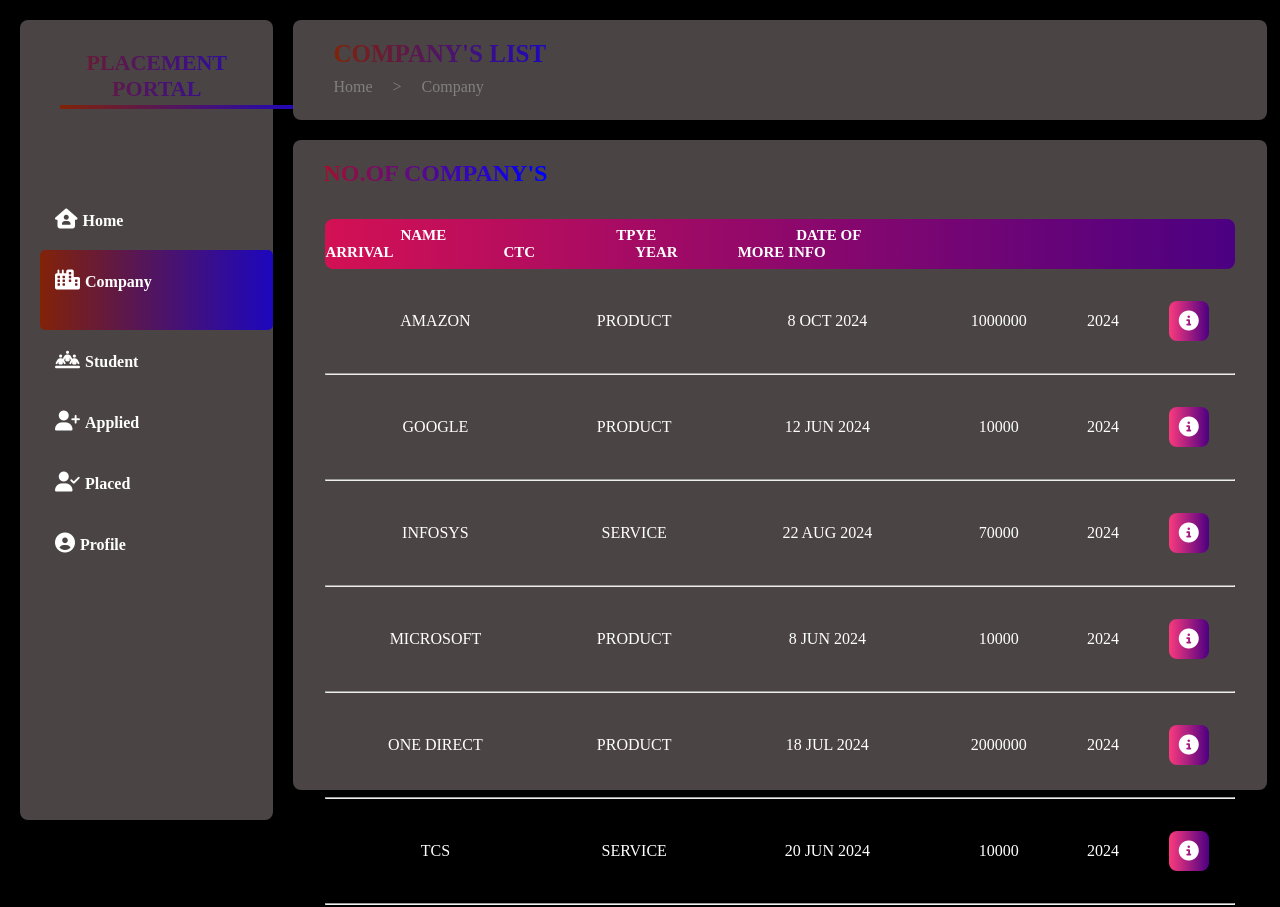
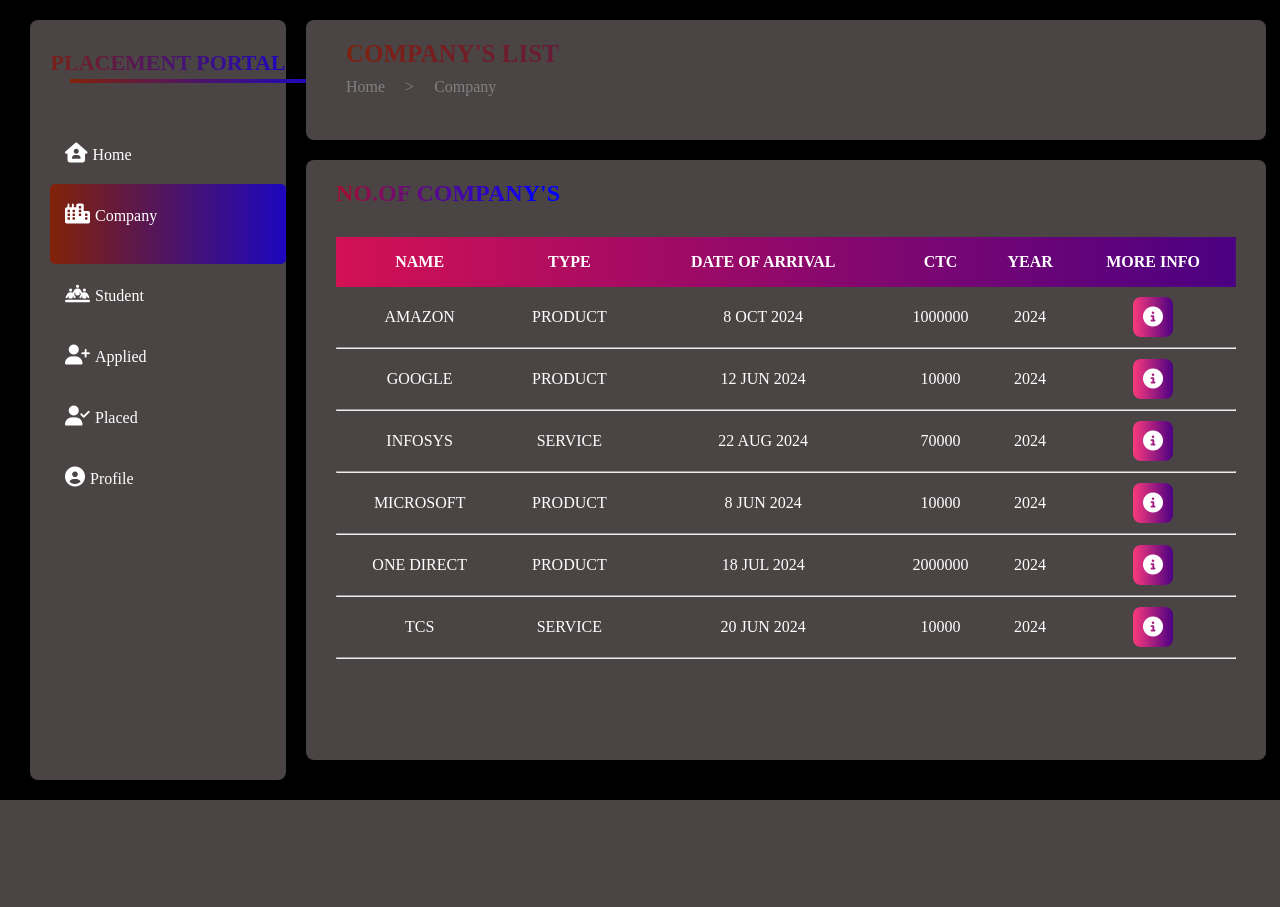
Before and after one commit to ParalYadav/Projects-on-web-development, a PHP site: page /placement/company.html in a window 1280 px wide. After the commit the page ends 800 px from the top, so only its background shows below. Run offline with PHP 8.4, Linux system fonts and the light colour scheme; some libraries are stand-ins or nearby versions.

Commit message:
Add files via upload

```diff
--- a/placement/company.html
+++ b/placement/company.html
@@ -17,18 +17,18 @@
             <h1 class="heading">PLACEMENT PORTAL<hr class="border"></h1>
             <nav>
                 <ul>
-                    <li><h4><a href="http://127.0.0.1:3000/home.html"><i class="fa-solid fa-house-user logo"></i>Home</a></h4></li>
-                    <li><h4><a href="http://127.0.0.1:3000/company.html" class="active"><i class="fa-solid fa-city logo"></i>Company</a></h4></li>
-                    <li><h4><a href="http://127.0.0.1:3000/student.html"><i class="fa-solid fa-people-line logo"></i>Student</a></h4></li>
-                    <li><h4><a href="http://127.0.0.1:3000/applied.html"><i class="fa-solid fa-user-plus logo"></i>Applied</a></h4></li>
-                    <li><h4><a href="http://127.0.0.1:3000/placed.html"><i class="fa-solid fa-user-check logo"></i>Placed</a></h4></li>
-                    <li><h4><a href="http://127.0.0.1:3000/profile.html"><i class="fa-solid fa-circle-user logo"></i>Profile</a></h4></li>
+                    <li><p><a href="http://127.0.0.1:3000/home.html"><i class="fa-solid fa-house-user logo"></i>Home</a></p></li>
+                    <li><p><a href="http://127.0.0.1:3000/company.html" class="active"><i class="fa-solid fa-city logo"></i>Company</a></p></li>
+                    <li><p><a href="http://127.0.0.1:3000/student.html"><i class="fa-solid fa-people-line logo"></i>Student</a></p></li>
+                    <li><p><a href="http://127.0.0.1:3000/applied.html"><i class="fa-solid fa-user-plus logo"></i>Applied</a></p></li>
+                    <li><p><a href="http://127.0.0.1:3000/placed.html"><i class="fa-solid fa-user-check logo"></i>Placed</a></p></li>
+                    <li><p><a href="http://127.0.0.1:3000/profile.html"><i class="fa-solid fa-circle-user logo"></i>Profile</a></p></li>
                 </ul>
                </nav>
             </div>
             <div class="right">
                 <div class="upper">
-                    <p class="p"><b class="heading1">COMPANY'S LIST</b></p>
+                    <h2 class="heading1">COMPANY'S LIST</h2>
                     <p class="title">Home<span class="title1">></span><span class="title1">Company</span></p>
                 </div>
                 <div class="lower">
@@ -36,78 +36,75 @@
                     <div class="t1">
                         <table class="t2">
                             <tr>
-                                <td colspan="6" class="tr">
-                                   <h4 class="heading3"><span class="tdd">NAME</span><span class="td">TPYE</span><span class="td1">DATE OF ARRIVAL</span><span class="td2">CTC</span><span class="td3">YEAR</span><span class="td4">MORE INFO</span></h4>
-                                </td>
+                                <th>NAME</th>
+                                <th>TYPE</th>
+                                <th>DATE OF ARRIVAL</th>
+                                <th>CTC</th>
+                                <th>YEAR</th>
+                                <th>MORE INFO</th>
                             </tr>
                             <tr>
-                                <td class="a">AMAZON</td>
-                                <td class="a">PRODUCT</td>
-                                <td class="a">8 OCT 2024</td>
-                                <td class="a">1000000</td>
-                                <td class="a">2024</td>
-                                <!-- <td class="a">more info</td> -->
-                                <td class="a"><a href="http://127.0.0.1:3000/companydetail1.html"><button class="btn"><i class="fa-solid fa-circle-info lg"></i></button></a></td>
+                                <td>AMAZON</td>
+                                <td>PRODUCT</td>
+                                <td>8 OCT 2024</td>
+                                <td>1000000</td>
+                                <td>2024</td>
+                                <td><a href="http://127.0.0.1:3000/companydetail1.html"><button class="btn"><i class="fa-solid fa-circle-info lg"></i></button></a></td>
                             </tr>
                             <tr>
                                 <td colspan="6"><hr></td>
                             </tr>
                             <tr>
-                                <td class="a">GOOGLE</td>
-                                <td class="a">PRODUCT</td>
-                                <td class="a">12 JUN 2024</td>
-                                <td class="a">10000</td>
-                                <td class="a">2024</td>
-                                <!-- <td class="a">more info</td> -->
-                                <td class="a"><a href="http://127.0.0.1:3000/companydetail2.html"><button class="btn"><i class="fa-solid fa-circle-info lg"></i></button></a></td>
+                                <td>GOOGLE</td>
+                                <td>PRODUCT</td>
+                                <td>12 JUN 2024</td>
+                                <td>10000</td>
+                                <td>2024</td>
+                                <td><a href="http://127.0.0.1:3000/companydetail2.html"><button class="btn"><i class="fa-solid fa-circle-info lg"></i></button></a></td>
                             </tr>
                             <tr>
                                 <td colspan="6"><hr></td>
                             </tr>
                             <tr>
-                                <td class="a">INFOSYS</td>
-                                <td class="a">SERVICE</td>
-                                <td class="a">22 AUG 2024</td>
-                                <td class="a">70000</td>
-                                <td class="a">2024</td>
-                                <!-- <td class="a">more info</td> -->
-                                <td class="a"><a href="http://127.0.0.1:3000/companydetail3.html"><button class="btn"><i class="fa-solid fa-circle-info lg"></i></button></a></td>
+                                <td>INFOSYS</td>
+                                <td>SERVICE</td>
+                                <td>22 AUG 2024</td>
+                                <td>70000</td>
+                                <td>2024</td>
+                                <td><a href="http://127.0.0.1:3000/companydetail3.html"><button class="btn"><i class="fa-solid fa-circle-info lg"></i></button></a></td>
                             </tr>
                             <tr>
                                 <td colspan="6"><hr></td>
                             </tr>
                             <tr>
-                                <td class="a">MICROSOFT</td>
-                                <td class="a">PRODUCT</td>
-                                <td class="a">8 JUN 2024</td>
-                                <td class="a">10000</td>
-                                <td class="a">2024</td>
-                                <!-- <td class="a">more info</td> -->
-                                <td class="a"><a href="http://127.0.0.1:3000/companydetail4.html"><button class="btn"><i class="fa-solid fa-circle-info lg"></i></button></a></td>
+                                <td>MICROSOFT</td>
+                                <td>PRODUCT</td>
+                                <td>8 JUN 2024</td>
+                                <td>10000</td>
+                                <td>2024</td>
+                                <td><a href="http://127.0.0.1:3000/companydetail4.html"><button class="btn"><i class="fa-solid fa-circle-info lg"></i></button></a></td>
                             </tr>
                             <tr>
                                 <td colspan="6"><hr></td>
                             </tr>
                             <tr>
-                                <td class="a">ONE DIRECT</td>
-                                <td class="a">PRODUCT</td>
-                                <td class="a">18 JUL 2024</td>
-                                <td class="a">2000000</td>
-                                <td class="a">2024</td>
-                                <!-- <td class="a">more info</td> -->
-                                <td class="a"><a href="http://127.0.0.1:3000/companydetail5.html"><button class="btn"><i class="fa-solid fa-circle-info lg"></i></button></a></td>
+                                <td>ONE DIRECT</td>
+                                <td>PRODUCT</td>
+                                <td>18 JUL 2024</td>
+                                <td>2000000</td>
+                                <td>2024</td>
+                                <td><a href="http://127.0.0.1:3000/companydetail5.html"><button class="btn"><i class="fa-solid fa-circle-info lg"></i></button></a></td>
                             </tr>
                             <tr>
                                 <td colspan="6"><hr></td>
                             </tr>
                             <tr>
-                                <td class="a">TCS</td>
-                                <td class="a">SERVICE</td>
-                                <td class="a">20 JUN 2024</td>
-                                <td class="a">10000</td>
-                                <td class="a">2024</td>
-                                <!-- <td class="a">more info</td> -->
-                                <td class="a">
+                                <td>TCS</td>
+                                <td>SERVICE</td>
+                                <td>20 JUN 2024</td>
+                                <td>10000</td>
+                                <td>2024</td>
+                                <td>
                                     <a href="http://127.0.0.1:3000/companydetail6.html"><button class="btn"><i class="fa-solid fa-circle-info lg"></i></button></a>
                                 </td>
                             </tr>
--- a/placement/list4.css
+++ b/placement/list4.css
@@ -3,48 +3,44 @@
     margin: 0;
     padding: 0;
     color: white;
-    /* width: 100%; */
 }
 body
 {
     background-color: black;
+    overflow: hidden;
 }
 .container
 {
-    width: 99%;
-    height: 100px;
-    margin-top: 20px;
-    margin-bottom: 20px;
-    margin-left: 20px;
-    margin-right: 20px;
+    width: 100vw;
+    height: 100vh;
     display: flex;
 }
 .left
 {
-    width: 20%;
-    height: 800px;
+    width: 20vw;
+    height: 95vh;
+    margin: 20px 0px 10px 30px;
     background-color: rgb(75, 68, 68);
     border-radius: 0.5rem;
 }
 .right
 {
-    width: 78%;
-    height: 800px;
-    margin-left: 20px;
-    margin-right: 20px;
+    width: 75vw;
+    height: 85vh;
+    margin: 20px 0px 10px 20px;
     border-radius: 0.5rem;
 }
 .upper
 {
-    height: 100px;
-    width: 100%;
+    height: 15vh;
+    /* width: 100; */
     border-radius: 0.5rem;
     background-color: rgb(75, 68, 68);
 }
 .lower
 {
-    width: 100%;
-    height: 650px;
+    /* width: 100%; */
+    height: 75vh;
     margin-top: 20px;
     background-color: rgb(75, 68, 68);
     border-radius: 0.5rem;
@@ -52,9 +48,8 @@
 .heading
 {
     font-size: 22px;
-    padding-top: 30px;
-    padding-left: 20px;
     box-sizing: border-box;
+    padding: 30px 0px 0px 20px;
     background: linear-gradient(to left ,rgb(29, 7, 190),rgb(130, 34, 8));
     -webkit-background-clip:text;
     color: transparent;
@@ -66,12 +61,13 @@
     background: linear-gradient(to left ,rgb(29, 7, 190),rgb(130, 34, 8));
     -webkit-background-clip:text;
     color: transparent;
+    box-sizing: border-box;
+    padding: 20px 0px 0px 40px;
 }
 .heading2
 {
-
-    padding-top: 20px;
-    padding-left: 30px;
+    box-sizing: border-box;
+    padding: 20px 0px 0px 30px;
     background: linear-gradient(to left , rgb(56, 7, 92),blue,blue,blue,rgba(192, 15, 15, 0.944));
     -webkit-background-clip:text;
     color: transparent;
@@ -79,63 +75,26 @@
 .t1
 {
     box-sizing: border-box;
-    padding-top: 30px;
-    padding-left: 30px;
-    padding-right: 30px;
+    padding: 30px 30px 0px 30px;
 }
 .t2
 {
     width: 100%;
-    /* border: 1px solid white; */
 }
-.tr
-{
-   background-image: linear-gradient(to left, indigo,rgba(255, 0, 89, 0.758));
-   height: 50px;
-   border-radius: 0.5rem;
-}
-.heading3
+td
 {
     box-sizing: border-box;
-    font-size: 15px;
+    padding: 10px 0px 0px 0PX;
+    text-align: center;
 }
-/* .a{
-    text-align: center;
-} */
-.tdd
+table
 {
-    box-sizing: border-box;
-    padding-left: 75px;
+    border-collapse: collapse;
 }
-.td
+tr:nth-child(1)
 {
-    margin-left: 170px;
-}
-.td1
-{
-    box-sizing: border-box;
-    margin-left: 140px;
-}
-.td2
-{
-    box-sizing: border-box;
-    margin-left: 110px;
-}
-.td3
-{
-    margin-left: 100px;
-}
-.td4
-{
-    margin-left: 60px;
-}
-
-.a
-{
-    box-sizing: border-box;
-    padding-top: 30px;
-    padding-bottom: 30px;
-    text-align: center;
+    background-image: linear-gradient(to left ,indigo,rgba(255, 0, 89, 0.758));
+    height: 50px;
 }
 .btn
 {
@@ -152,8 +111,7 @@
 .title
 {
     box-sizing: border-box;
-    padding-top: 10px;
-    padding-left: 40px;
+    padding: 10px 0px 0px 40px;
     color: gray;
 }
 .title1
@@ -161,16 +119,10 @@
     margin-left: 20px;
     color: gray;
 }
-.p{
-    padding-top:  20px;
-    box-sizing: border-box;
-    padding-left: 40px;
-}
 .border
 {
-    margin-left: 20px;
     width: 240px;
-    margin-top: 3px;
+    margin: 3px 0px 0px 20px;
     background: linear-gradient(#222, #222),
     linear-gradient(to left, rgb(29, 7, 190),rgb(130, 34, 8));
     background-origin: padding-box, border-box;
@@ -185,9 +137,8 @@
 }
 .left nav ul {
     list-style:none;
-    padding-top: 80px;
-    padding-left: 20px;
-    margin: 0;
+    box-sizing: border-box;
+    padding: 40px 0px 0px 20px;
 }
 
 .left a {
```
